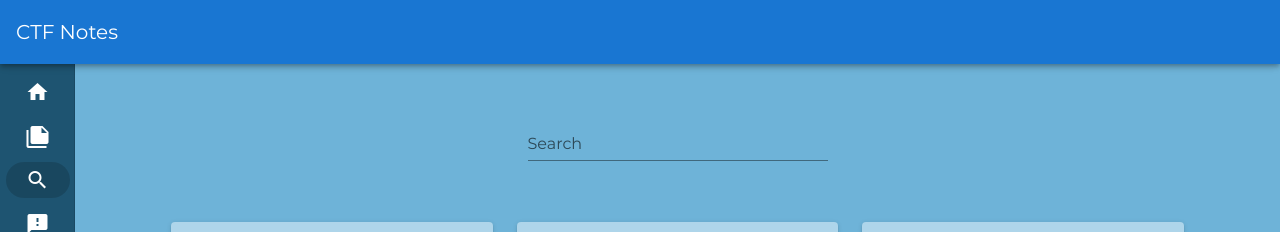
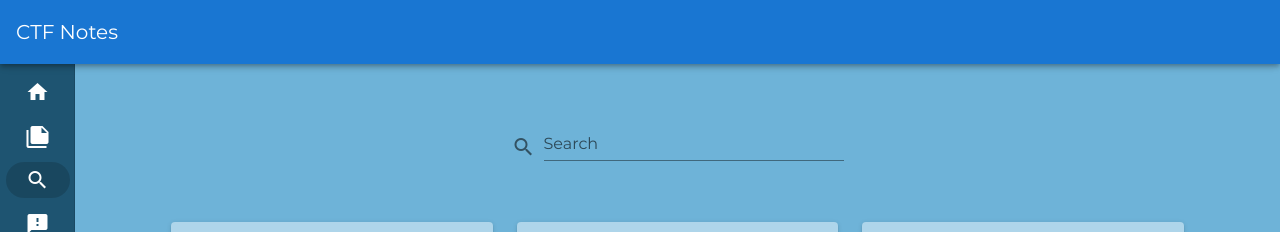
Before and after one commit to mug1wara26/CS6131-Websites, a Vue app: page /search in a window 1280 px wide. Shown: the top 232 px of the page. Built offline with nearby package versions, Linux system fonts and the light colour scheme.

Commit message:
waow search icon... in the search bar??? insane

```diff
--- a/src/views/Search.vue
+++ b/src/views/Search.vue
@@ -1,9 +1,11 @@
 <template>
   <v-container fluid class="px-16">
     <v-container class="d-flex justify-center">
+      <v-icon>mdi-magnify</v-icon>
       <v-text-field
           v-model="searchText"
           label="Search"
+          class="ml-2"
           style="max-width: 300px"
       >
       </v-text-field>
```
